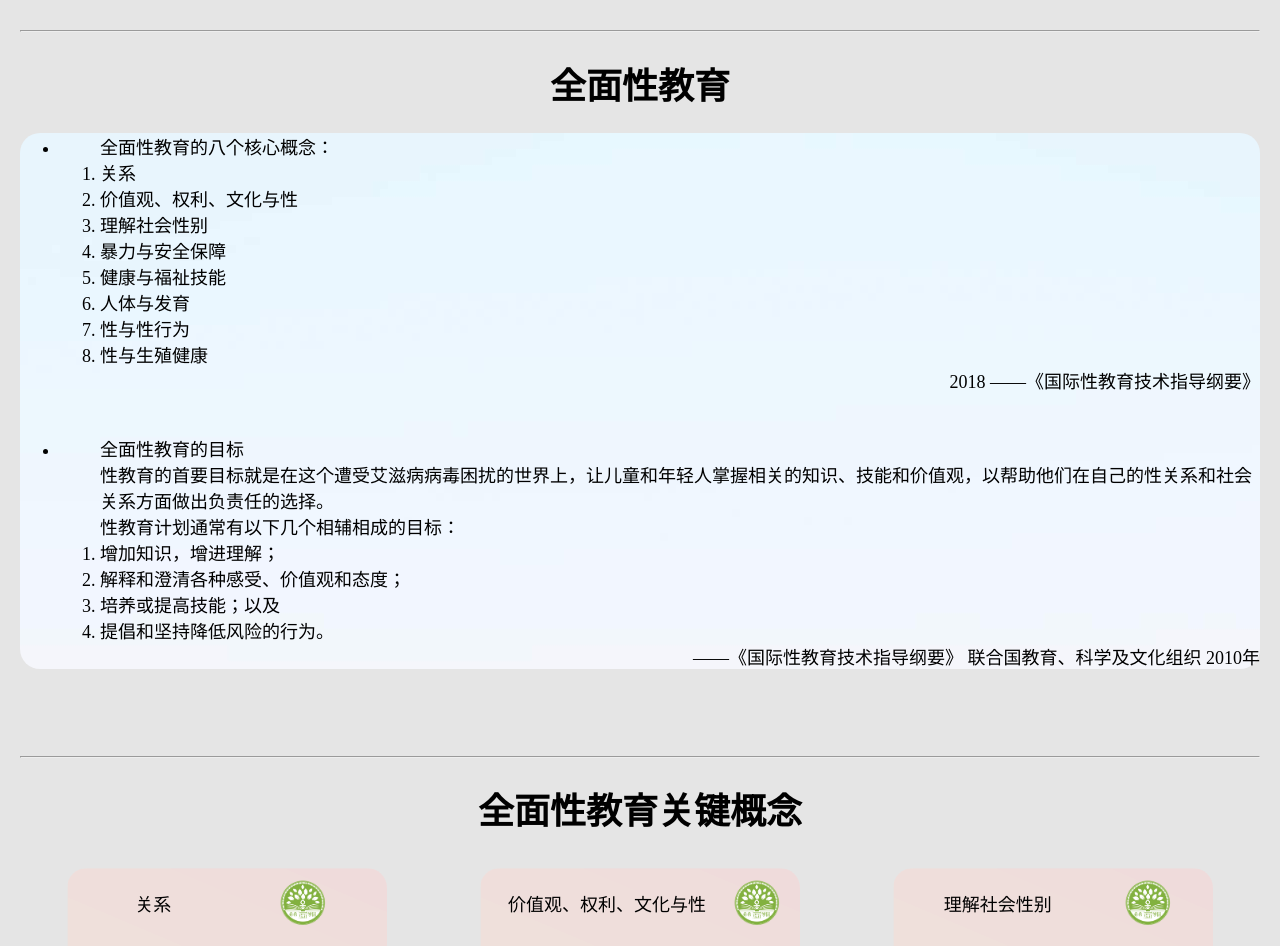
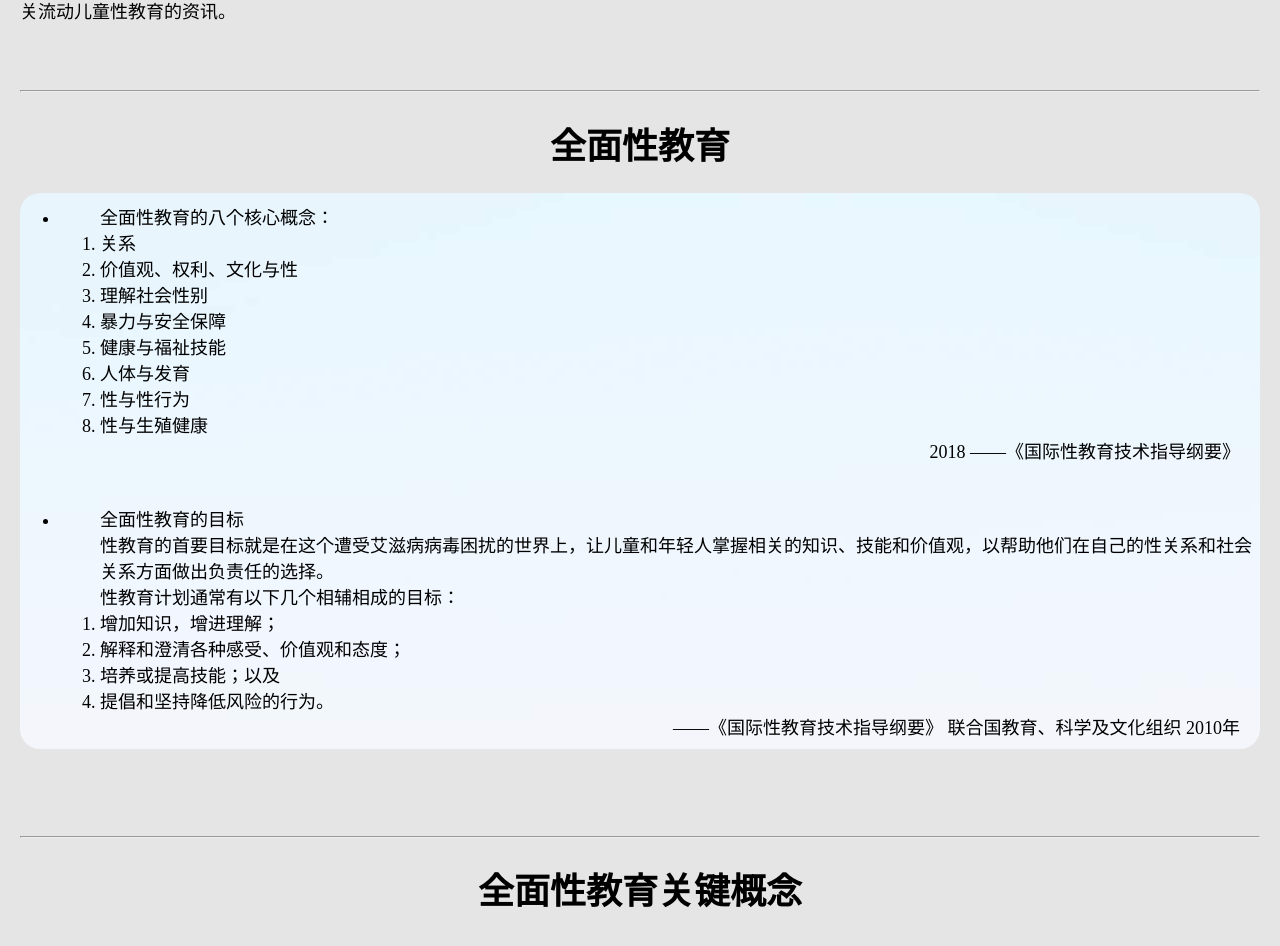
Before and after one commit to chenjunyan1/xixi_college, a React (Create React App) app in the folder my-app/: page /Dynamic in a window 1280 px wide. Shown: the part 2497-3443 px from the top of the page. Built offline with nearby package versions, Linux system fonts and the light colour scheme; a web font is replaced by a local one.

Commit message:
稍微修改了一些细节

```diff
--- a/my-app/src/CSS/Dynamic.css
+++ b/my-app/src/CSS/Dynamic.css
@@ -26,6 +26,7 @@ p{
 }
 .kaoyou{
     text-align: right;
+    padding-right: 20px;
 }
 
 .gainian{
@@ -39,6 +40,8 @@ p{
     /* box-shadow: 0 0 0.5em 0 #c6ffdd; */
 }
 ul{
+    padding-top: 10px;
+    padding-bottom: 10px;
     border-radius: 20px;
     /* padding: 10px; */
     background-image: url(../Background_img/honglan.jpg);
```
